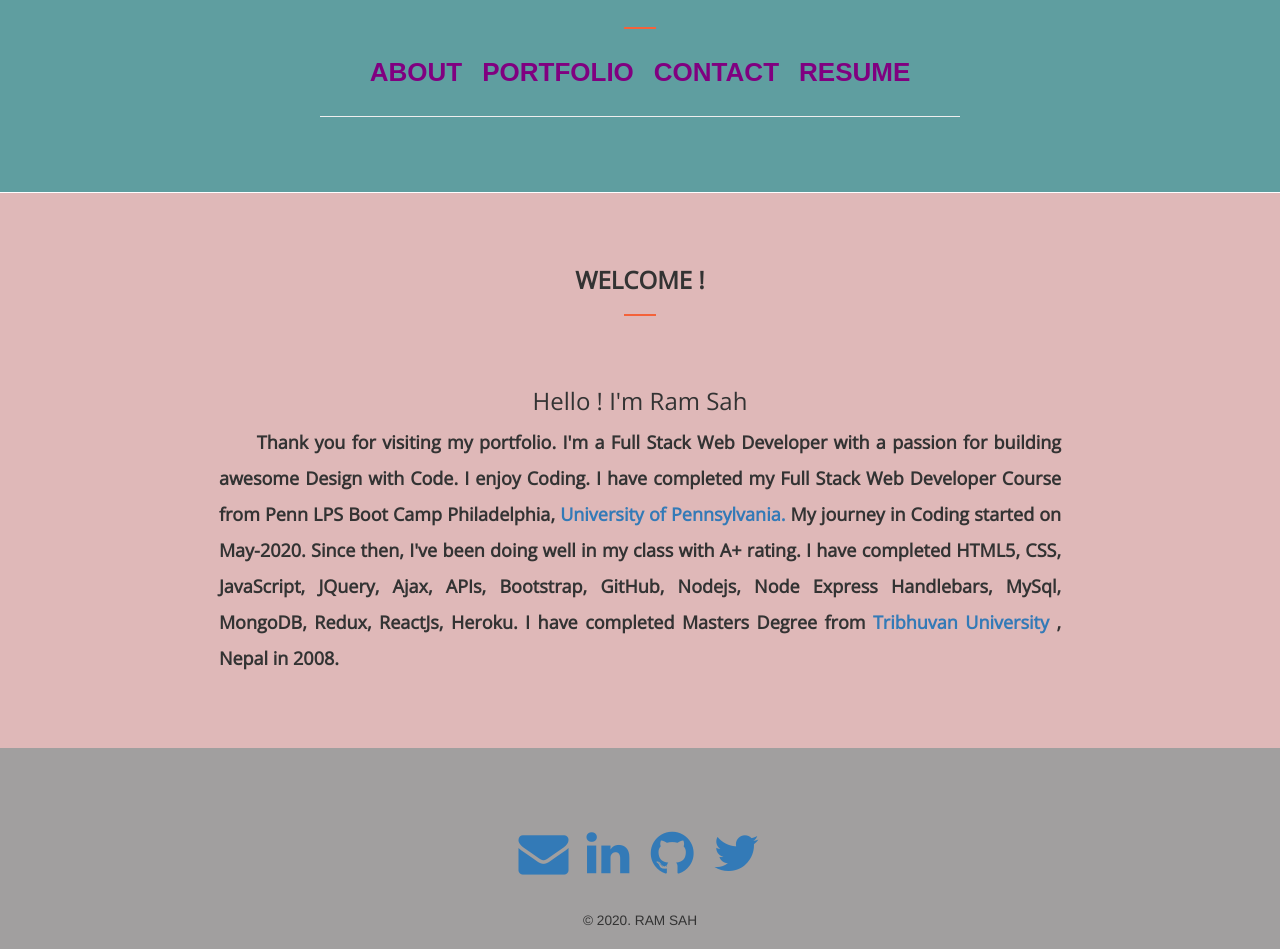
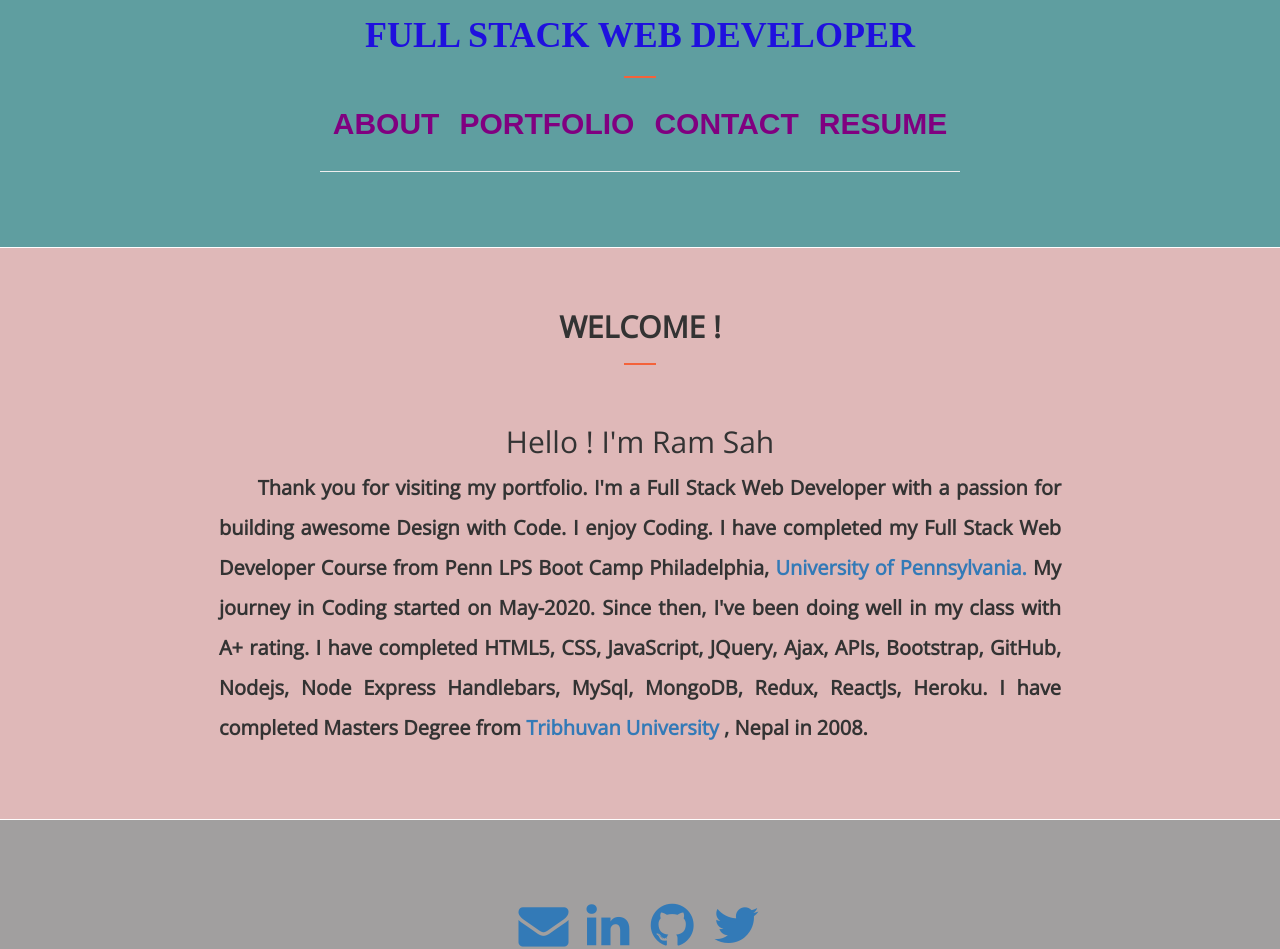
Before and after one commit to ram-sah/React-Portfolio, a React (Create React App) app: page / in a window 1280 px wide. Shown: the part 282-1231 px from the top of the page. Built offline with nearby package versions, Linux system fonts and the light colour scheme; a web font is replaced by a local one.

Commit message:
Changed font size styling

```diff
--- a/src/containers/App.js
+++ b/src/containers/App.js
@@ -14,12 +14,12 @@ const AppDiv = styled.div`
   display: flex;
   min-height: 100vh;
   flex-direction: column;
-  font-size: 1.15em;
+  font-size: 1.5em;
 `;
 
-export const CenteredHeader = styled.h3`
+export const CenteredHeader = styled.h2`
   text-align: center;
-  margin-top: 3em;
+  margin-top: 2em;
 `
 const ContainerDiv = styled.div`
   margin: 1% 15% 3% 15%;
--- a/src/containers/Code.js
+++ b/src/containers/Code.js
@@ -1,8 +1,8 @@
 import React, { Component } from "react";
 import styled from "styled-components";
 import '../containers/Style.css';
+import { ColorScheme } from "../theme/styleConstants";
 import { CenteredHeader } from "./App.js";
-import { ColorScheme } from "../theme/styleConstants";
 
 export const PortButton = styled.a`
   padding: 10px 15px;
@@ -45,20 +45,20 @@ const UsedItem = styled.ul`
   background: ${ColorScheme.secondary};
   border-radius: 3px;
   text-transform: uppercase;
-  font-size: 15px;
-  font-weight: 500;
+  font-size: 19px;
+  font-weight: 800;
   letter-spacing: 0.5px;
 `;
 const Skill = styled.ul`
   padding: 5px 7px 0px;
-  margin: 5% 40% 5% 40%;
+  margin: 5% 30% 1% 30%;
   text-align: center;
   color: black;
   border-radius: 3px;
   text-transform: uppercase;
   font-size: 30px;
   font-weight: 800;
-  letter-spacing: 0.5px;
+  letter-spacing: 1.5px;
 `;
 
 class Code extends Component {
@@ -117,7 +117,7 @@ class Code extends Component {
         </div>
         <hr />
         <div>
-          <CenteredHeader>My Recent Work:</CenteredHeader>
+          <Skill>My Recent Work:</Skill>
           <hr className="divider my-4" />
           <div className="portfolio1" id="portfolio">
             <div className="container-fluid p-0">
--- a/src/containers/Header.js
+++ b/src/containers/Header.js
@@ -30,7 +30,7 @@ const NavLink = styled(Link)`
   display: inline-flex;
   margin: 5px 10px;
   color: purple;
-  font-size: 26px;
+  font-size: 30px;
 `
 class Header extends Component {
   render() {
--- a/src/containers/Style.css
+++ b/src/containers/Style.css
@@ -140,11 +140,11 @@ figure.aboutMe {
   line-height: 2;
   text-align: justify;
   color: inherit;
-  font-size: large;
+  font-size: 20px;
   font-weight: bold;
 }
 .skills {
-  margin-right: -20%!important;
+  margin-right: -10%!important;
 }
 
 .p-0 {
```
